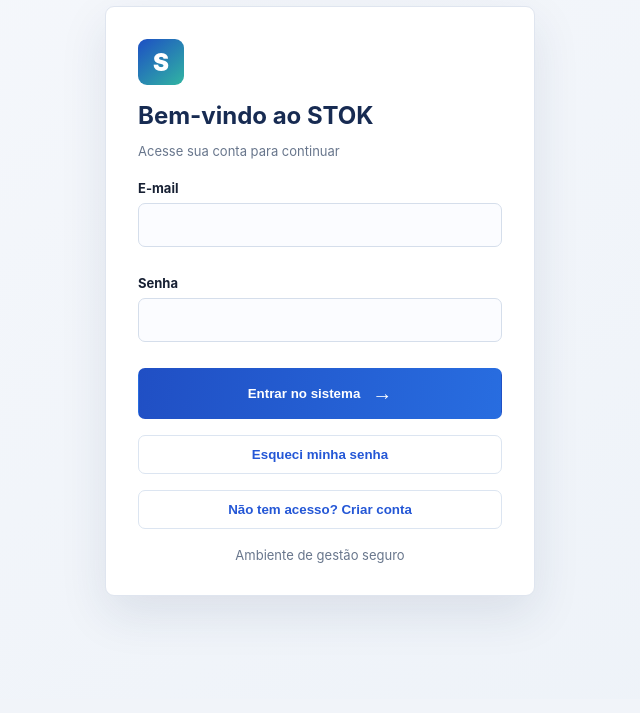
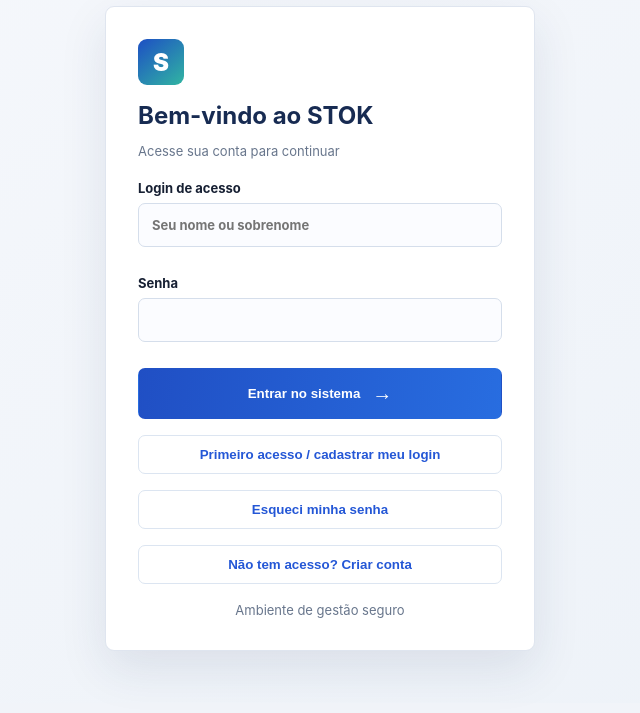
Before and after one commit to Lspbeto/stok, a plain HTML site: page front/index.html in a window 1280 px wide. Shown: the part 125-838 px from the top of the page, without its empty margins (320-960 px from the left). Drawn offline with Linux system fonts and the light colour scheme.

Commit message:
Adiciona telas de primeiro acesso e perfil

```diff
--- a/front/index.html
+++ b/front/index.html
@@ -3,12 +3,15 @@
 <head><meta charset="utf-8"><meta name="viewport" content="width=device-width, initial-scale=1"><title>STOK - Controle de Estoque</title><link rel="stylesheet" href="css/style.css"></head>
 <body><main class="container">
 <header class="brand"><h1 class="brand-mark" tabindex="0">STOK<span>.</span></h1><p>Gestão de estoque, entregas e patrimônio</p></header>
-<section id="login" class="login-card"><div class="login-symbol">S</div><h2>Bem-vindo ao STOK</h2><p class="muted">Acesse sua conta para continuar</p><form id="loginForm"><label>E-mail<input id="email" type="email" required autocomplete="username"></label><label>Senha<input id="password" type="password" required autocomplete="current-password"></label><button class="login-submit">Entrar no sistema <span>→</span></button></form><button type="button" id="showForgotPassword" class="register-link">Esqueci minha senha</button><button type="button" id="showRegister" class="register-link">Não tem acesso? Criar conta</button><p class="login-note">Ambiente de gestão seguro</p></section>
+<section id="login" class="login-card"><div class="login-symbol">S</div><h2>Bem-vindo ao STOK</h2><p class="muted">Acesse sua conta para continuar</p><form id="loginForm"><label>Login de acesso<input id="loginName" required autocomplete="username" placeholder="Seu nome ou sobrenome"></label><label>Senha<input id="password" type="password" required autocomplete="current-password"></label><button class="login-submit">Entrar no sistema <span>→</span></button></form><button type="button" id="showFirstAccess" class="register-link">Primeiro acesso / cadastrar meu login</button><button type="button" id="showForgotPassword" class="register-link">Esqueci minha senha</button><button type="button" id="showRegister" class="register-link">Não tem acesso? Criar conta</button><p class="login-note">Ambiente de gestão seguro</p></section>
+<section id="firstAccessEmailScreen" class="login-card" hidden><div class="login-symbol">S</div><h2>Primeiro acesso</h2><p class="muted">Informe o e-mail que a administração cadastrou para você. Enviaremos um código de confirmação.</p><form id="firstAccessRequestForm"><label>E-mail cadastrado<input id="firstAccessEmail" type="email" required autocomplete="email"></label><button type="submit" class="login-submit">Enviar código <span>→</span></button></form><button type="button" id="backFromFirstAccess" class="register-link">← Voltar para entrar</button></section>
+<section id="firstAccessSetupScreen" class="login-card" hidden><div class="login-symbol">S</div><h2>Configure seu acesso</h2><p class="muted">Informe o código recebido por e-mail, escolha seu login e crie sua senha.</p><form id="firstAccessSetupForm"><label>Código de 6 dígitos<input id="firstAccessCode" inputmode="numeric" maxlength="6" required></label><label>Como deseja ser chamado?<input id="firstAccessDisplayName" required maxlength="60" placeholder="Nome e sobrenome ou apelido"></label><label>Login de acesso<input id="firstAccessLoginName" required minlength="3" maxlength="40" placeholder="Nome ou sobrenome"></label><label>Crie uma senha<input id="firstAccessPassword" type="password" minlength="8" required autocomplete="new-password"></label><button type="submit" class="login-submit">Concluir primeiro acesso <span>→</span></button></form><button type="button" id="backFromFirstAccessSetup" class="register-link">← Voltar</button></section>
 <section id="forgotScreen" class="login-card" hidden><div class="login-symbol">S</div><h2>Recuperar senha</h2><p class="muted">Informe seu e-mail para receber um link de recuperação.</p><form id="forgotForm"><label>E-mail cadastrado<input id="forgotEmail" type="email" required autocomplete="email"></label><button type="submit" class="login-submit">Enviar link de recuperação <span>→</span></button></form><button type="button" id="backFromForgot" class="register-link">← Voltar para entrar</button></section>
 <section id="resetScreen" class="login-card" hidden><div class="login-symbol">S</div><h2>Definir nova senha</h2><p class="muted">Escolha uma senha com pelo menos 8 caracteres.</p><form id="resetForm"><label>Nova senha<input id="resetPassword" type="password" minlength="8" required autocomplete="new-password"></label><button type="submit" class="login-submit">Salvar nova senha <span>→</span></button></form></section>
 <section id="registerScreen" class="login-card" hidden><div class="login-symbol">S</div><h2>Criar conta</h2><p class="muted">Preencha seus dados para solicitar acesso ao STOK</p><form id="registerForm"><label>Nome completo<input id="registerName" required autocomplete="name"></label><label>Número de cadastro<input id="registerRegistrationNumber" required placeholder="Número de cadastro (0.0 para fictício)"></label><label>E-mail<input id="registerEmail" type="email" required autocomplete="email"></label><label>Senha (mínimo 8 caracteres)<input id="registerPassword" type="password" minlength="8" required autocomplete="new-password"></label><label>Empresa<select id="registerCompany" required><option value="">Carregando empresas...</option></select></label><label>Setor onde trabalha<input id="registerSector" required placeholder="Ex.: Cozinha, Limpeza, Padaria"></label><button type="submit" class="login-submit">Criar conta <span>→</span></button></form><button type="button" id="backToLogin" class="register-link">← Voltar para entrar</button><p class="login-note">A conta criada por esta tela terá acesso de operador.</p></section>
 <section id="app" hidden>
-<div class="toolbar"><span id="welcome"></span><button id="logout" class="secondary">Sair</button></div>
+<div class="toolbar"><span id="welcome"></span><div><button id="openProfile" class="secondary" type="button">Meu perfil</button> <button id="logout" class="secondary">Sair</button></div></div>
+<section id="profileScreen" class="panel tab" hidden><h2>Meu perfil</h2><p>Confira seus dados e atualize seu nome, login ou senha.</p><form id="profileForm" class="form-grid"><label>Nome para exibição<input id="profileDisplayName" required maxlength="60"></label><label>Login de acesso<input id="profileLoginName" required minlength="3" maxlength="40"></label><label>E-mail cadastrado<input id="profileEmail" type="email" readonly disabled></label><label>Tipo de usuário<input id="profileRole" readonly disabled></label><label>Empresa / setor<input id="profileCompanySector" readonly disabled></label><button type="submit">Salvar perfil</button></form><hr><h3>Alterar senha</h3><form id="profilePasswordForm" class="form-grid"><label>Senha atual<input id="profileCurrentPassword" type="password" required autocomplete="current-password"></label><label>Nova senha<input id="profileNewPassword" type="password" minlength="8" required autocomplete="new-password"></label><label>Confirme a nova senha<input id="profileConfirmPassword" type="password" minlength="8" required autocomplete="new-password"></label><button type="submit">Alterar senha</button></form><button id="closeProfile" type="button" class="secondary">Voltar ao sistema</button></section>
 <nav class="main-nav"><button class="tab-button active" data-tab="products">Estoque / Produtos</button><button class="tab-button" data-tab="deliveries">Entregas / Prestação de contas</button><button class="tab-button" data-tab="users" id="usersTab" hidden>Usuários</button><button class="tab-button" data-tab="history">Histórico e relatórios</button><button class="tab-button" data-tab="databaseTools" id="databaseTab" hidden>Backup / Restaurar</button></nav>
 <section id="databaseTools" class="panel tab" hidden><h2>Segurança do banco de dados</h2><p>Faça uma cópia antes de qualquer manutenção. A restauração substitui os dados atuais pelos dados do arquivo selecionado.</p><div class="database-actions"><button id="backupButton" type="button">Baixar backup do banco</button><label>Arquivo de backup (.json)<input id="restoreFile" type="file" accept=".json,application/json"></label><button id="restoreButton" type="button" class="danger">Restaurar banco de dados</button></div><p class="login-note">Disponível somente para administrador. Guarde o arquivo de backup em local seguro.</p></section>
 <section id="products" class="panel tab"><h2>Cadastro de produtos e bens</h2><p class="form-intro">Informe primeiro o nome e escolha o tipo. Os campos abaixo mudam automaticamente conforme a categoria.</p>
```
